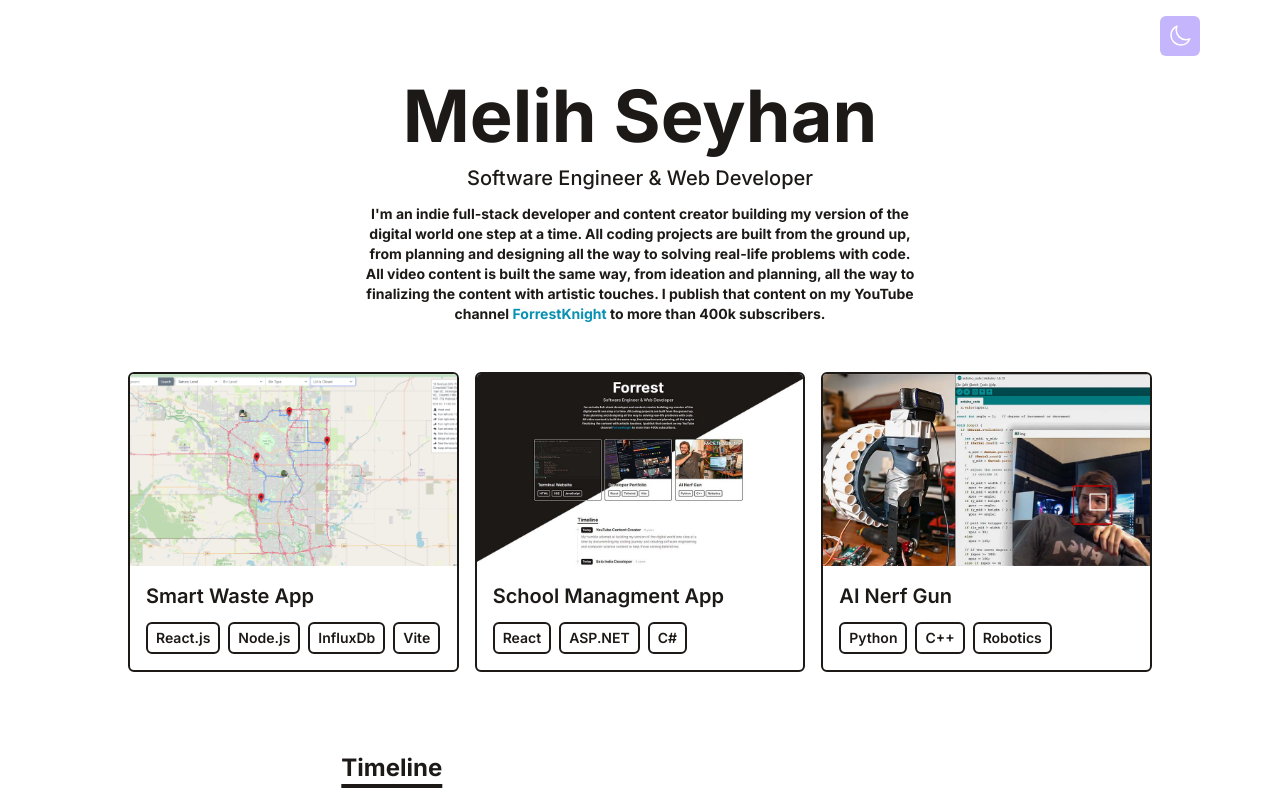
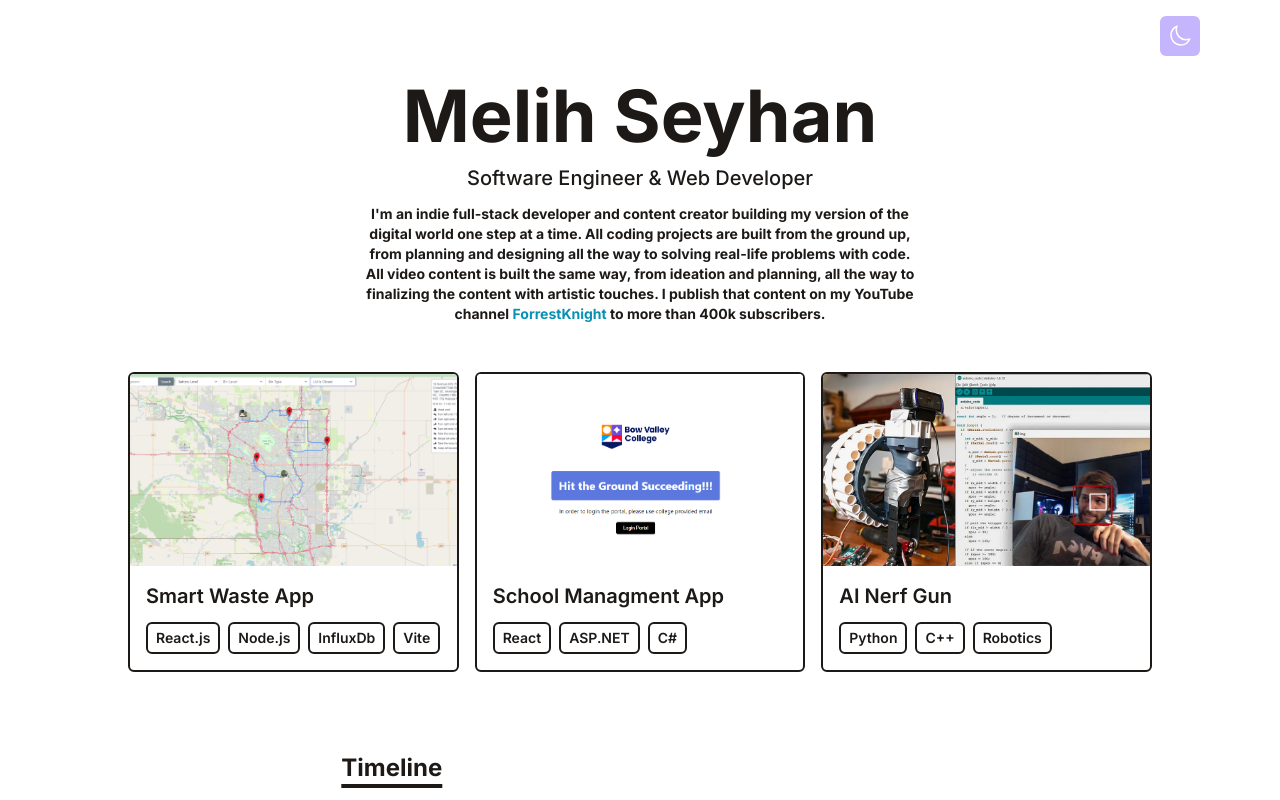
Before and after one commit to upmelih/melihseyhan, a React (Vite) app: page / in a window 1280 px wide. Shown: the top 800 px of the page. Built offline with nearby package versions, Linux system fonts and the light colour scheme.

Commit message:
adding a new picture to portfolio

```diff
--- a/src/data/portfolio.js
+++ b/src/data/portfolio.js
@@ -7,7 +7,7 @@ export default [
    },
    {
       title: 'School Managment App',
-      imgUrl: '/assets/dev-portfolio.jpg',
+      imgUrl: '/assets/schoolmanagmentapp.png',
       stack: ['React', 'ASP.NET', 'C#'],
       //link: 'https://thehackershideout.com',
    },
```
Also changed, not shown: public/assets/schoolmanagmentapp.png (added).
